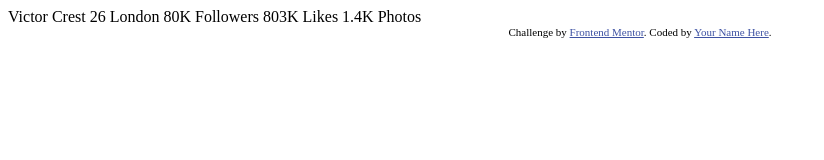
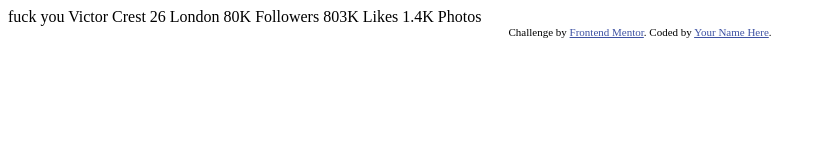
Before and after one commit to eherod/profilecardcomponent, a plain HTML site: page index.html in a window 1280 px wide. Shown: the whole page, without its empty margins (0-824 px from the left). Drawn offline with Linux system fonts and the light colour scheme.

Commit message:
next change

```diff
--- a/index.html
+++ b/index.html
@@ -26,7 +26,7 @@
 <body>
   <section>
     <div class="card">
-
+      fuck you
 
       Victor Crest
       26
```
